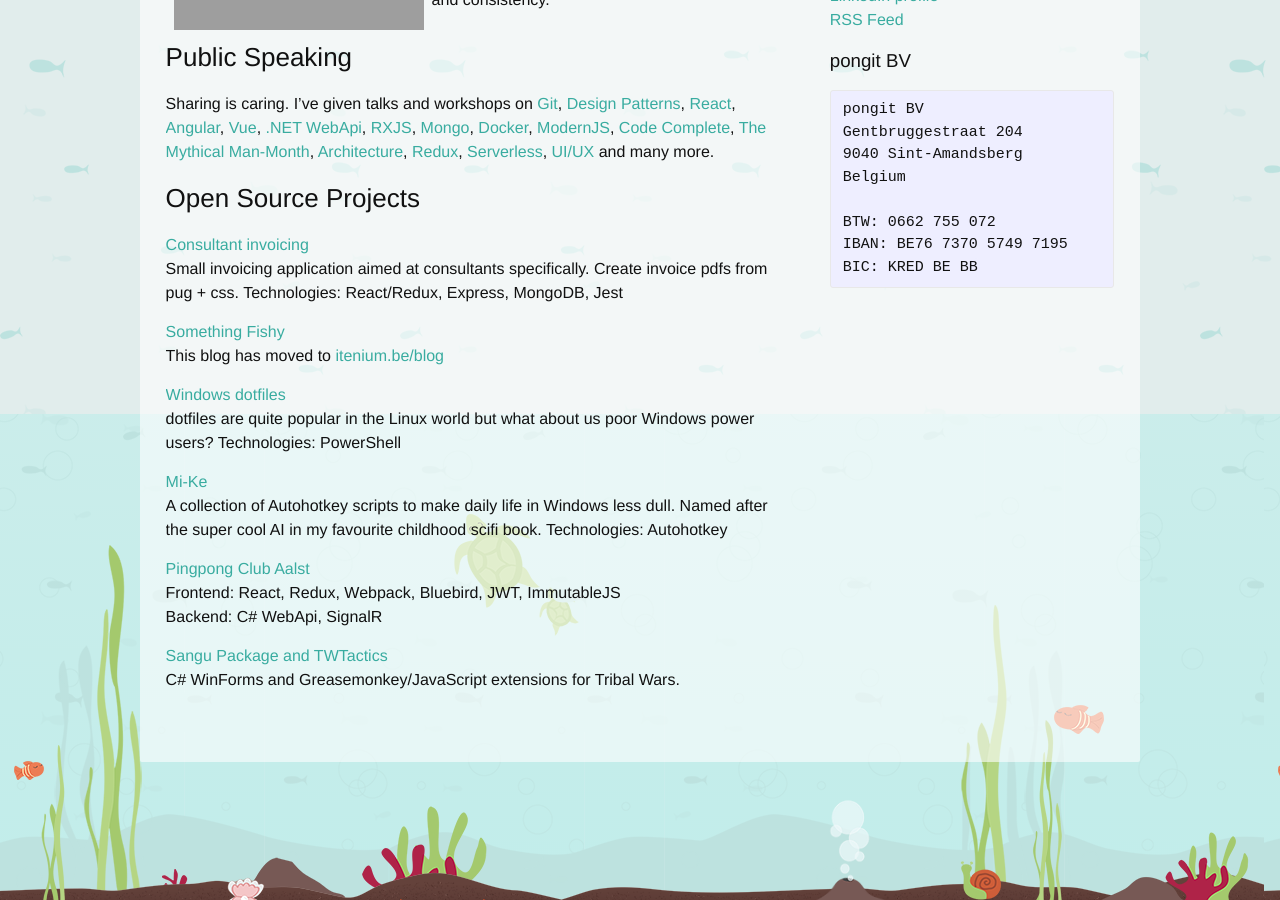
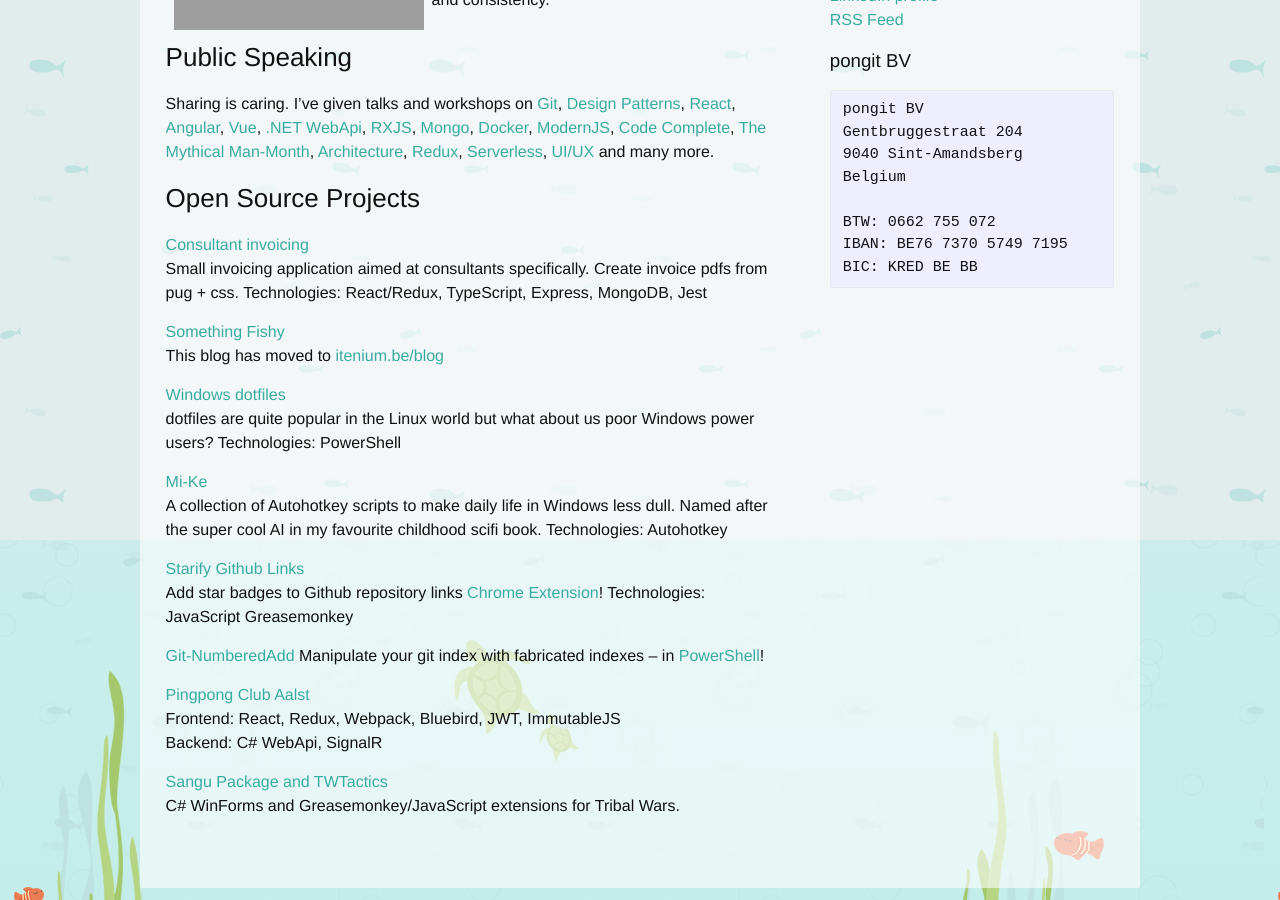
Before and after one commit to Laoujin/bliki, a Jekyll site: the page built from index.md, in a window 1280 px wide and 900 px high, scrolled down 398 px. Built offline with Jekyll 4.4.1, drawn with Linux system fonts in a browser that asks for light colours; some web fonts are replaced.

Commit message:
more projects

```diff
--- a/index.md
+++ b/index.md
@@ -28,7 +28,7 @@
 
 [Consultant invoicing][project-confac]
 Small invoicing application aimed at consultants specifically. Create invoice pdfs from pug + css.
-Technologies: React/Redux, Express, MongoDB, Jest
+Technologies: React/Redux, TypeScript, Express, MongoDB, Jest
 
 
 [Something Fishy][project-bliki]
@@ -47,6 +47,15 @@
 Technologies: Autohotkey
 
 
+[Starify Github Links](https://github.com/itenium-be/github-stars-links)
+Add star badges to Github repository links [Chrome Extension](https://chrome.google.com/webstore/detail/starify-github-repo-links/kpficnopciffopkhjpckhkgmnlakcmig)!
+Technologies: JavaScript Greasemonkey
+
+
+[Git-NumberedAdd](https://github.com/itenium-be/Git-NumberedAdd)
+Manipulate your git index with fabricated indexes -- in [PowerShell](https://www.powershellgallery.com/packages/Git-NumberedAdd)!
+
+
 [Pingpong Club Aalst][project-ttc]
 Frontend: React, Redux, Webpack, Bluebird, JWT, ImmutableJS
 Backend: C# WebApi, SignalR
```
